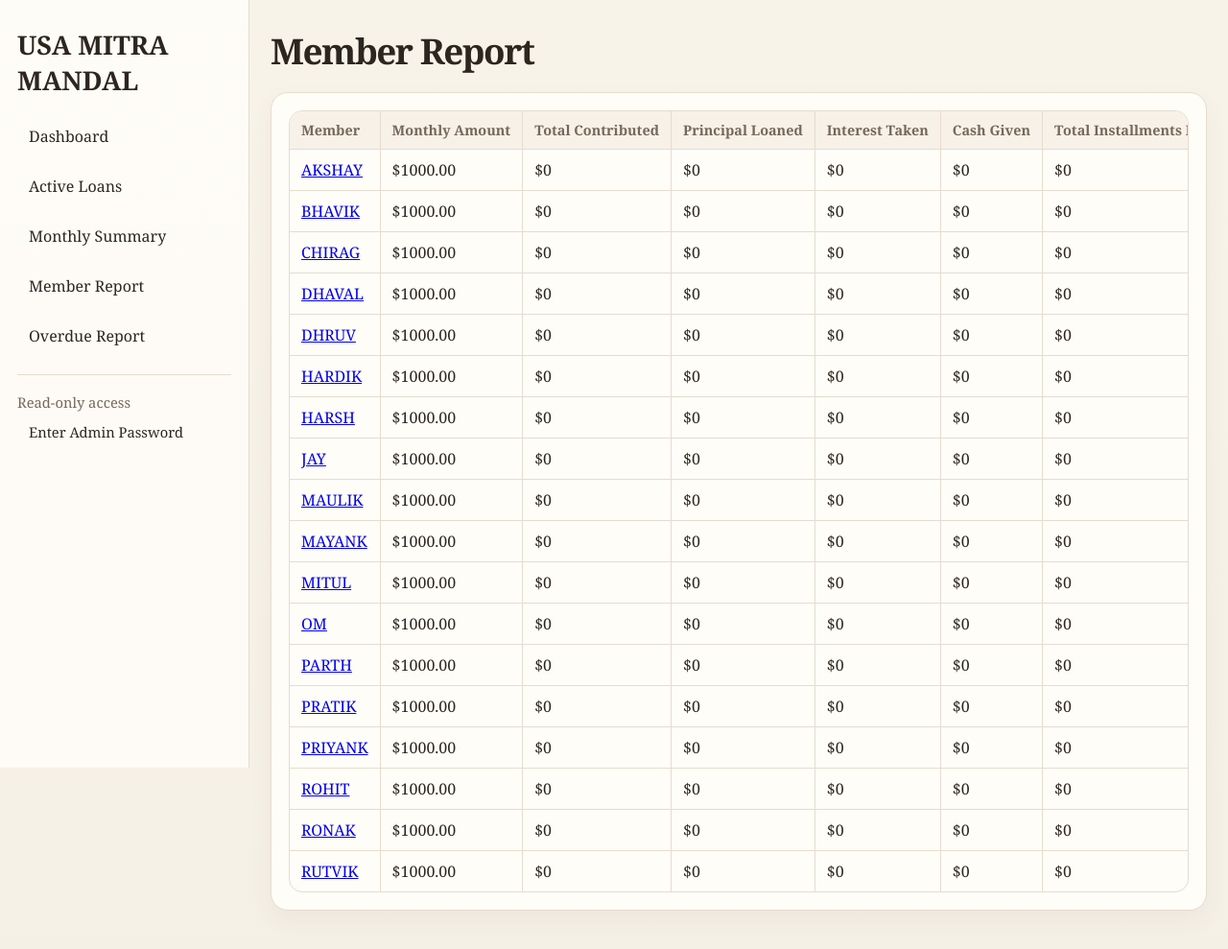
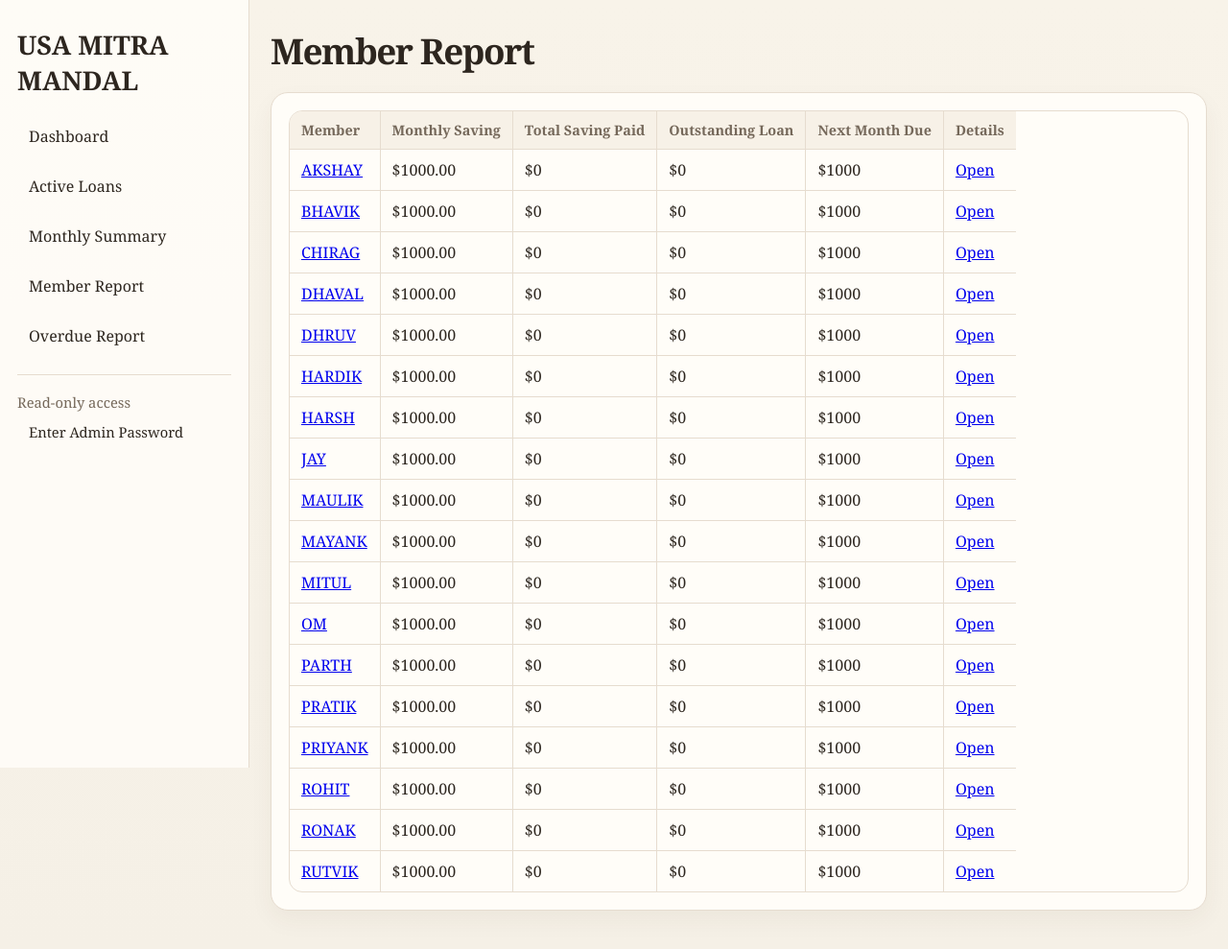
Before and after one commit to akshaypatel454/usamitra, a Django app: page /reports/members/ in a window 1280 px wide. Shown: the whole page at 96% size. Run offline with Django 5.2, Linux system fonts and the light colour scheme; data comes from the database, SQL or seed files in the repository; data that the repository does not hold is empty.

Commit message:
Simplify dashboard payments and reports

```diff
--- a/core/templates/core/member_report.html
+++ b/core/templates/core/member_report.html
@@ -8,29 +8,25 @@
         <thead>
             <tr>
                 <th>Member</th>
-                <th>Monthly Amount</th>
-                <th>Total Contributed</th>
-                <th>Principal Loaned</th>
-                <th>Interest Taken</th>
-                <th>Cash Given</th>
-                <th>Total Installments Paid</th>
-                <th>Balance</th>
+                <th>Monthly Saving</th>
+                <th>Total Saving Paid</th>
+                <th>Outstanding Loan</th>
+                <th>Next Month Due</th>
+                <th>Details</th>
             </tr>
         </thead>
         <tbody>
             {% for member in members %}
             <tr>
                 <td data-label="Member"><a class="{% if member.id in overdue_member_ids %}member-overdue{% endif %}" href="/members/{{ member.id }}/">{{ member.full_name }}</a></td>
-                <td data-label="Monthly amount">${{ member.monthly_contribution_amount }}</td>
-                <td data-label="Total contributed">${{ member.total_contributed|default:"0" }}</td>
-                <td data-label="Principal loaned">${{ member.total_principal_loaned|default:"0" }}</td>
-                <td data-label="Interest taken">${{ member.total_interest_collected|default:"0" }}</td>
-                <td data-label="Cash given">${{ member.total_cash_received|default:"0" }}</td>
-                <td data-label="Installments paid">${{ member.total_installment_paid|default:"0" }}</td>
-                <td data-label="Balance">${{ member.member_balance|default:"0" }}</td>
+                <td data-label="Monthly saving">${{ member.monthly_contribution_amount }}</td>
+                <td data-label="Total saving paid">${{ member.total_contributed|default:"0" }}</td>
+                <td data-label="Outstanding loan">${{ member.outstanding_principal|default:"0" }}</td>
+                <td data-label="Next month due">${{ member.savings_due|add:member.next_month_installment_total }}</td>
+                <td data-label="Details"><a href="/members/{{ member.id }}/">Open</a></td>
             </tr>
             {% empty %}
-            <tr><td colspan="8">No members yet.</td></tr>
+            <tr><td colspan="5">No members yet.</td></tr>
             {% endfor %}
         </tbody>
     </table>
--- a/core/views.py
+++ b/core/views.py
@@ -215,7 +215,7 @@ def dashboard(request):
     this_month_collected = contribution_paid_this_month + installment_paid_this_month
     available_cash_now = fund_totals["available_cash_now"]
     total_cash = fund_totals["total_cash"]
-    member_upcoming_dues = Member.objects.filter(is_active=True).annotate(
+    base_member_upcoming_dues = Member.objects.filter(is_active=True).annotate(
         next_month_installment_total=Coalesce(
             Subquery(outstanding_due_total_subquery(next_month, month_after_next)),
             Value(Decimal("0.00")),
@@ -234,9 +234,10 @@ def dashboard(request):
         )
     ).order_by("full_name")
     due_search = request.GET.get("due_search", "").strip()
+    member_upcoming_dues = base_member_upcoming_dues
     if due_search:
         member_upcoming_dues = member_upcoming_dues.filter(full_name__icontains=due_search)
-    next_month_savings_total = sum((member.savings_due for member in member_upcoming_dues), Decimal("0.00"))
+    next_month_savings_total = sum((member.savings_due for member in base_member_upcoming_dues), Decimal("0.00"))
     next_month_total_cash = available_cash_now + next_month_savings_total + next_month_installment_total
 
     context = {
@@ -433,7 +434,20 @@ def payment_create(request):
     upcoming_total = None
     payment_targets = None
     show_allocation = False
-    form = CombinedPaymentForm()
+    initial = {}
+    if request.method == "GET" and request.GET.get("member"):
+        initial["member"] = request.GET.get("member")
+    form = CombinedPaymentForm(initial=initial)
+    if request.method == "GET" and initial.get("member"):
+        try:
+            member = Member.objects.get(pk=int(initial["member"]), is_active=True)
+            seed_form = CombinedPaymentForm(initial={"member": member.pk})
+            seed_form.cleaned_data = {"member": member}
+            payment_targets = seed_form.get_payment_targets()
+            upcoming_total = sum((item["remaining"] for item in payment_targets), Decimal("0.00"))
+            form = CombinedPaymentForm(initial={"member": member.pk}, payment_targets=payment_targets)
+        except (Member.DoesNotExist, ValueError, TypeError):
+            pass
     if request.method == "POST":
         member = None
         try:
@@ -470,6 +484,37 @@ def payment_create(request):
             messages.success(request, f"Saved payment for {member_name}.")
             return redirect("payment-create")
 
+    next_month = CombinedPaymentForm.next_month_start()
+    month_after_next = next_month.replace(
+        year=next_month.year + (next_month.month // 12),
+        month=1 if next_month.month == 12 else next_month.month + 1,
+        day=1,
+    )
+    next_month_savings_due_subquery = MonthlyContribution.objects.filter(
+        member=OuterRef("pk"),
+        month=next_month,
+    ).values("amount_due")[:1]
+    upcoming_member_summaries = Member.objects.filter(is_active=True).annotate(
+        next_month_installment_total=Coalesce(
+            Subquery(outstanding_due_total_subquery(next_month, month_after_next)),
+            Value(Decimal("0.00")),
+        ),
+        savings_due=Coalesce(
+            Subquery(next_month_savings_due_subquery),
+            F("monthly_contribution_amount"),
+        ),
+    ).annotate(
+        total_upcoming_due=Coalesce(
+            Subquery(next_month_savings_due_subquery),
+            F("monthly_contribution_amount"),
+        ) + Coalesce(
+            Subquery(outstanding_due_total_subquery(next_month, month_after_next)),
+            Value(Decimal("0.00")),
+        )
+    ).filter(
+        total_upcoming_due__gt=0
+    ).order_by("full_name")
+
     return render(
         request,
         "core/payment_form.html",
@@ -478,9 +523,8 @@ def payment_create(request):
             "payment_targets": payment_targets,
             "upcoming_total": upcoming_total,
             "show_allocation": show_allocation,
-            "payment_member_summaries": member_with_totals_queryset().filter(
-                Q(savings_payment_count__gt=0) | Q(loan_payment_count__gt=0)
-            ).order_by("full_name"),
+            "upcoming_member_summaries": upcoming_member_summaries,
+            "next_month": next_month,
             "page_title": "Record Payment",
             "submit_label": "Save Payment",
         },
@@ -657,10 +701,30 @@ def skip_next_savings_installments(request):
 
 
 def member_report(request):
+    next_month = CombinedPaymentForm.next_month_start()
+    month_after_next = next_month.replace(
+        year=next_month.year + (next_month.month // 12),
+        month=1 if next_month.month == 12 else next_month.month + 1,
+        day=1,
+    )
+    next_month_savings_due_subquery = MonthlyContribution.objects.filter(
+        member=OuterRef("pk"),
+        month=next_month,
+    ).values("amount_due")[:1]
     members = member_with_totals_queryset().annotate(
         member_balance=F("total_principal_loaned") - F("total_installment_paid") - F("total_contributed")
+    ).annotate(
+        outstanding_principal=F("total_principal_loaned") - F("total_installment_paid"),
+        next_month_installment_total=Coalesce(
+            Subquery(outstanding_due_total_subquery(next_month, month_after_next)),
+            Value(Decimal("0.00")),
+        ),
+        savings_due=Coalesce(
+            Subquery(next_month_savings_due_subquery),
+            F("monthly_contribution_amount"),
+        ),
     ).order_by("full_name")
-    return render(request, "core/member_report.html", {"members": members})
+    return render(request, "core/member_report.html", {"members": members, "next_month": next_month})
 
 
 def member_detail(request, member_id):
@@ -764,7 +828,19 @@ def monthly_summary_report(request):
         row["label"] = month_label(row["month"])
         rows.append(row)
 
-    return render(request, "core/monthly_summary_report.html", {"rows": rows})
+    month_options = [row["month"] for row in rows]
+    selected_month = request.GET.get("month", "").strip()
+    if selected_month:
+        rows = [row for row in rows if row["month"].strftime("%Y-%m") == selected_month]
+    return render(
+        request,
+        "core/monthly_summary_report.html",
+        {
+            "rows": rows,
+            "month_options": month_options,
+            "selected_month": selected_month,
+        },
+    )
 
 
 def active_loans_report(request):
@@ -772,6 +848,9 @@ def active_loans_report(request):
     next_due_installments = Installment.objects.filter(
         loan=OuterRef("pk")
     ).exclude(status=Installment.Status.PAID).order_by("due_date", "installment_number")
+    last_installment_dates = Installment.objects.filter(
+        loan=OuterRef("pk")
+    ).order_by("-due_date").values("due_date")[:1]
     loans = Loan.objects.filter(
         status__in=[Loan.Status.ACTIVE, Loan.Status.OVERDUE]
     ).select_related("member").annotate(
@@ -784,6 +863,7 @@ def active_loans_report(request):
         next_due_amount=Subquery(next_due_installments.values("amount_due")[:1]),
         next_due_installment_number=Subquery(next_due_installments.values("installment_number")[:1]),
         next_due_status=Subquery(next_due_installments.values("status")[:1]),
+        end_date=Subquery(last_installment_dates),
     ).order_by("next_due_date", "member__full_name", "-issued_on")
     return render(request, "core/active_loans_report.html", {"loans": loans})
 
```
Also changed, not shown: core/templates/core/active_loans_report.html (+11 -19 lines), core/templates/core/monthly_summary_report.html (+14 -0 lines), core/templates/core/payment_form.html (+12 -14 lines), templates/core/dashboard.html (+16 -1 lines).
